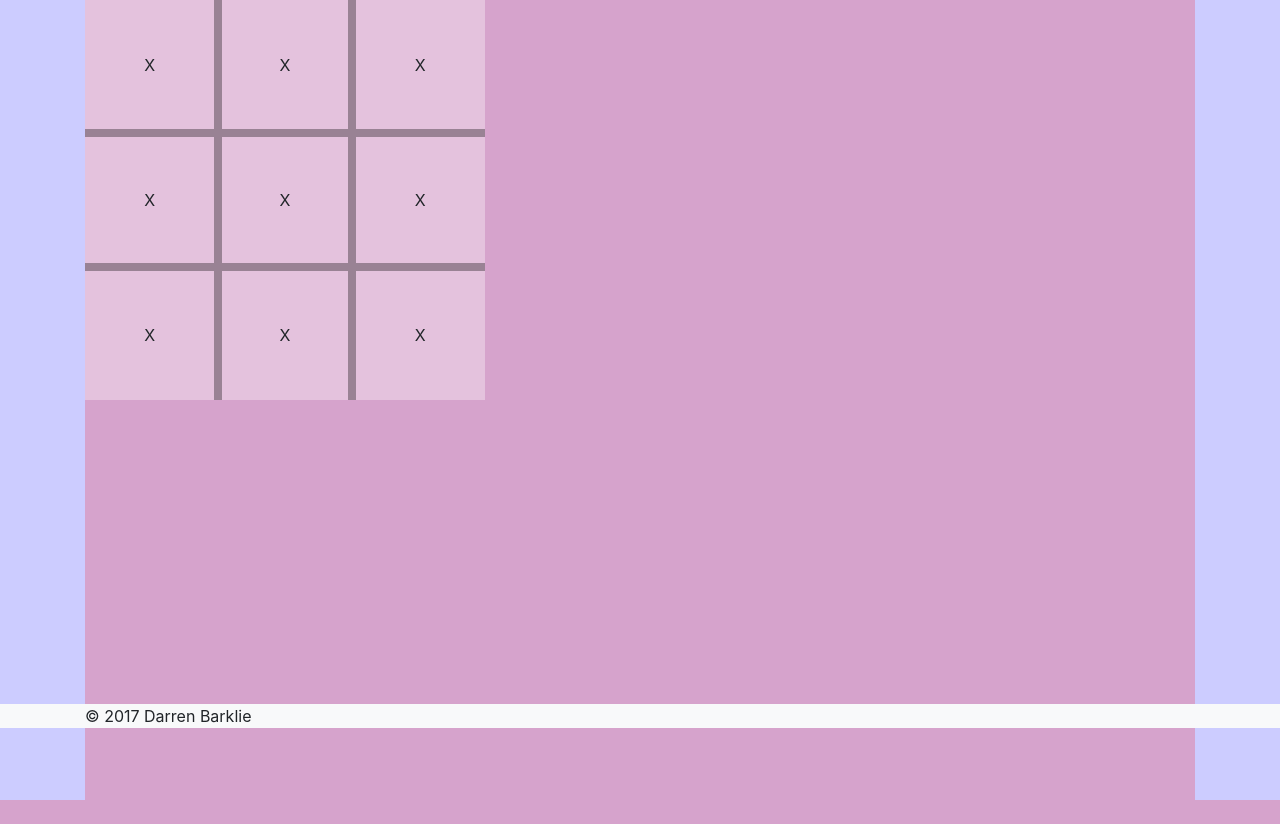
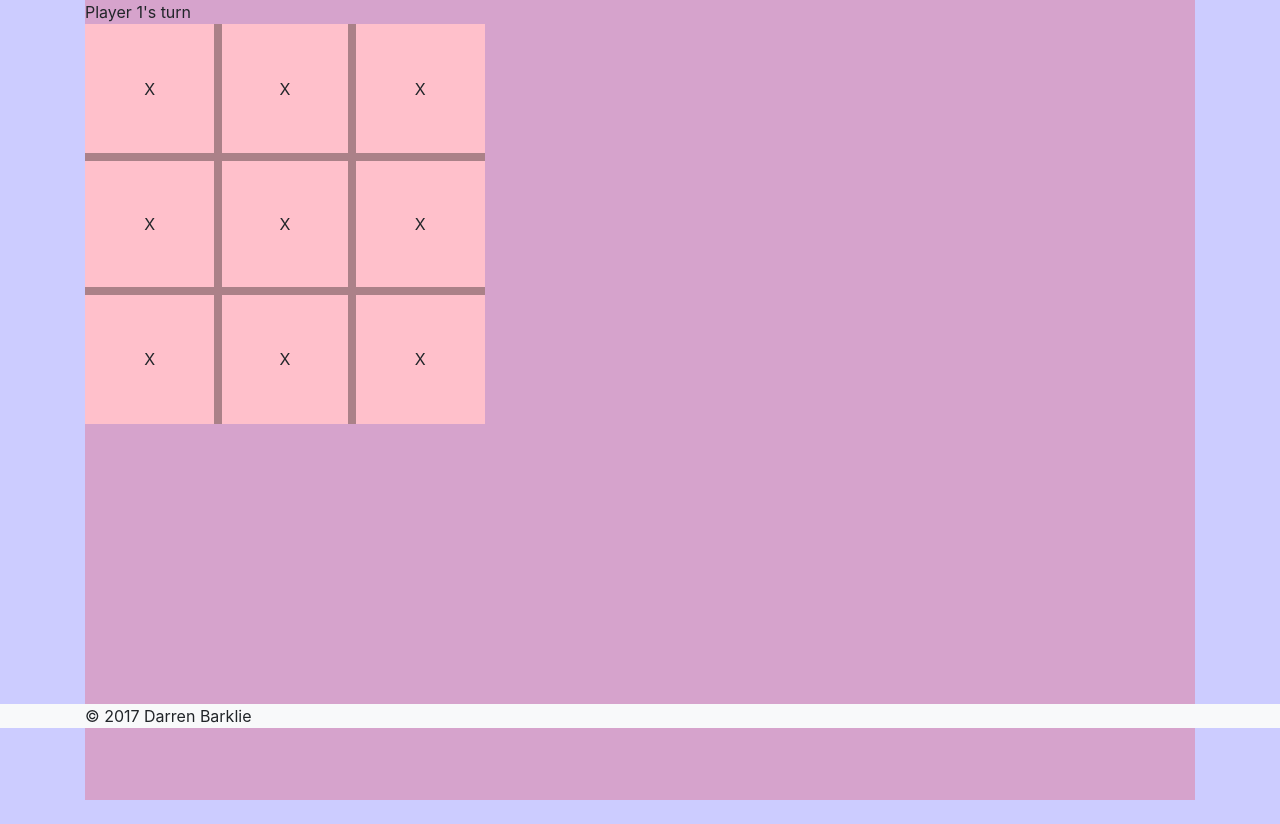
Before and after one commit to darrenbarklie/plan-tictactoe, a CodeIgniter app: page /plan-tictactoe/play in a window 1280 px wide. Shown: the part 72-896 px from the top of the page. Before the commit the page ends 872 px from the top, so only its background shows below. Run offline with CodeIgniter, Linux system fonts and the light colour scheme.

Commit message:
Core gameplay functionality

```diff
--- a/application/views/pages/play.php
+++ b/application/views/pages/play.php
@@ -5,12 +5,22 @@
     <!-- TODO : Add scores -->
   </header>
 
+  <!-- Section : Message -->
+  <section class="messages">
+
+  </section><!--message-->
+
+  <!-- Section : Player Turn -->
+  <section class="player-turn">
+
+  </section><!--player-turn-->
+
   <!-- Section : Board -->
   <section class="board">
     <div id="board">
       <!-- Note: Commenting for inline gap glitch -->
       <div class="sq sq-1">
-        <span>X</span>
+        <span class="selected-x">X</span>
       </div><!--
 
    --><div class="sq sq-2">
--- a/assets/css/stylesheet.css
+++ b/assets/css/stylesheet.css
@@ -85,7 +85,8 @@ html, body {
   left: 0;
   width: 100%;
   max-width: 400px;
-  background: rgba(255, 255, 255, 0.33); }
+  background: white;
+  background: pink; }
   .page-play #board .sq {
     display: inline-block;
     width: 33.333%;
@@ -98,5 +99,9 @@ html, body {
       align-items: center; }
       .page-play #board .sq span.selected {
         background-color: red; }
+      .page-play #board .sq span.x {
+        background-color: red; }
+      .page-play #board .sq span.o {
+        background-color: green; }
 
 /*# sourceMappingURL=stylesheet.css.map */
--- a/assets/js/scripts.js
+++ b/assets/js/scripts.js
@@ -38,81 +38,60 @@ $( document ).ready(function() {
 
 
   // GAME LOGIC
+  let player = 1;
+  let board = $('#board');
+  let square = $('#board .sq span');
+  let turn = $('.player-turn');
+  let message = $('.messages');
+  displayTurn(turn, player);
 
 
-
-
-
-
-
-
-
-
-
-  let board = $('#board');
-  let square = $('#board .sq span');
-  let player = 1;
-
-  // selectSquare - PROGRESS
+  // Playe select a square
   $(square).click(function(){
     square = $(this);
     let state = getSqState(square);
-    //console.log(state);
 
-    // If no state, change state
+    // If empty square, change square state & check for win
     if(!state){
-      let swap = assignPlayer(player);
-      changeState(square, swap);
+      var symbol = assignPlayerSymbol(player);
+      changeState(square, symbol);
+      // Check if a winning move, otherwise next go
+      if(checkIfPlayerWon(board, symbol)){
+        messsages.htnl('Player '+player+' has won!');
+        turn.html('');
+      } else {
+        player = swapPlayer(player);
+        displayTurn(turn, player);
+      }
     } else {
-      alert("This has been selected, idiot!");
+      message.html('This was already selected, select another box.');
     }
-
-
-
   });
 
-
-  // changeState
-  function changeState(square, swap) {
-    return square.addClass(swap);
-    console.log(changeState);
-  }
-
-
-
-
-
-
-  // getSqState - WORKS
+  // Get the state of clicked square (selected or not)
   function getSqState(square){
-    if(square.hasClass('selected-x') || square.hasClass('selected-o')) {
+    if(square.hasClass('x') || square.hasClass('o')) {
       return 1;
     } else {
       return 0;
     }
   }
 
+  // Change the state by adding the symbol
+  function changeState(square, symbol) {
+    return square.addClass(symbol);
+  }
 
-
-
-
-
-
-
-
-
-
-
-  // assignPlayer
-  function assignPlayer(player){
+  // Assign the player symbol X or O
+  function assignPlayerSymbol(player){
     if(player == 1){
-      return 'selected-x';
+      return 'x';
     } else {
-      return 'selected-o';
+      return 'o';
     }
   }
 
-  // swapPlayer
+  // Swap the players
   function swapPlayer(player){
     if(player == 1){
       return player = 2;
@@ -121,68 +100,14 @@ $( document ).ready(function() {
     }
   }
 
+  // Display the player turn
+  function displayTurn(){
+    turn.html("Player "+player+"'s turn");
+  }
 
+  // Check if the player's move matches defined win conditions
+  function checkIfPlayerWon(board, symbol){
+    var win = 0;
 
-
-
-
-
-
-
-
-
-
-
-    //selectSquare
-    // $(square).click(function(){
-    //   if($(this).hasClass('selected')){
-    //     $(this).removeClass('selected');
-    //   } else {
-    //     $(this).addClass('selected');
-    //   }
-    // });
-
-
-
-
-
-
-
-
-
-
-
-
-
-
-
-
-
-
-
-
-
-
-
-
-
-
-
-
-
-
-
-
-
-
-
-
-
-
-
-
-
-
-
-
+  }
 });
```
Also changed, not shown: assets/sass/base.scss (+8 -1 lines), 2 other files.
